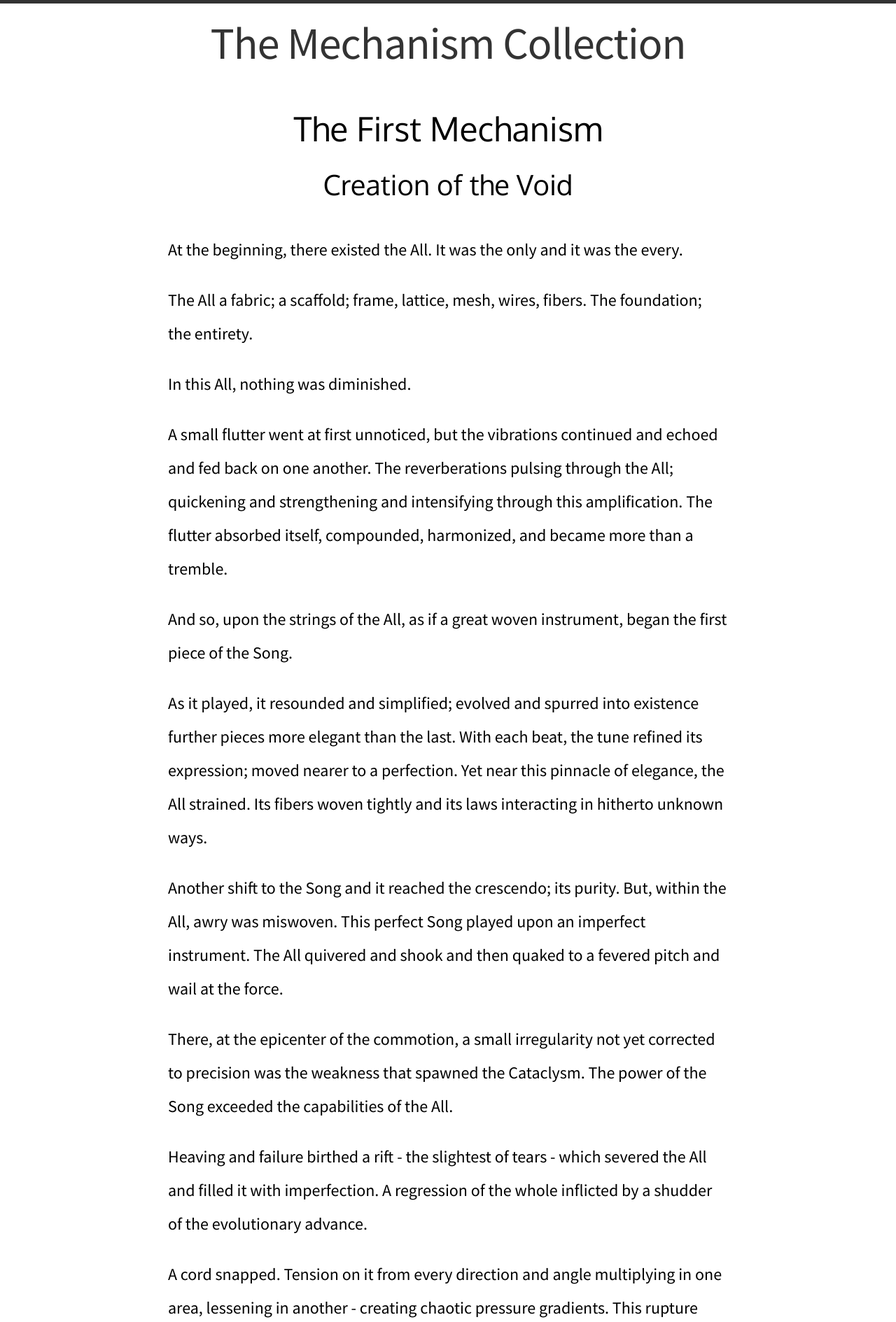
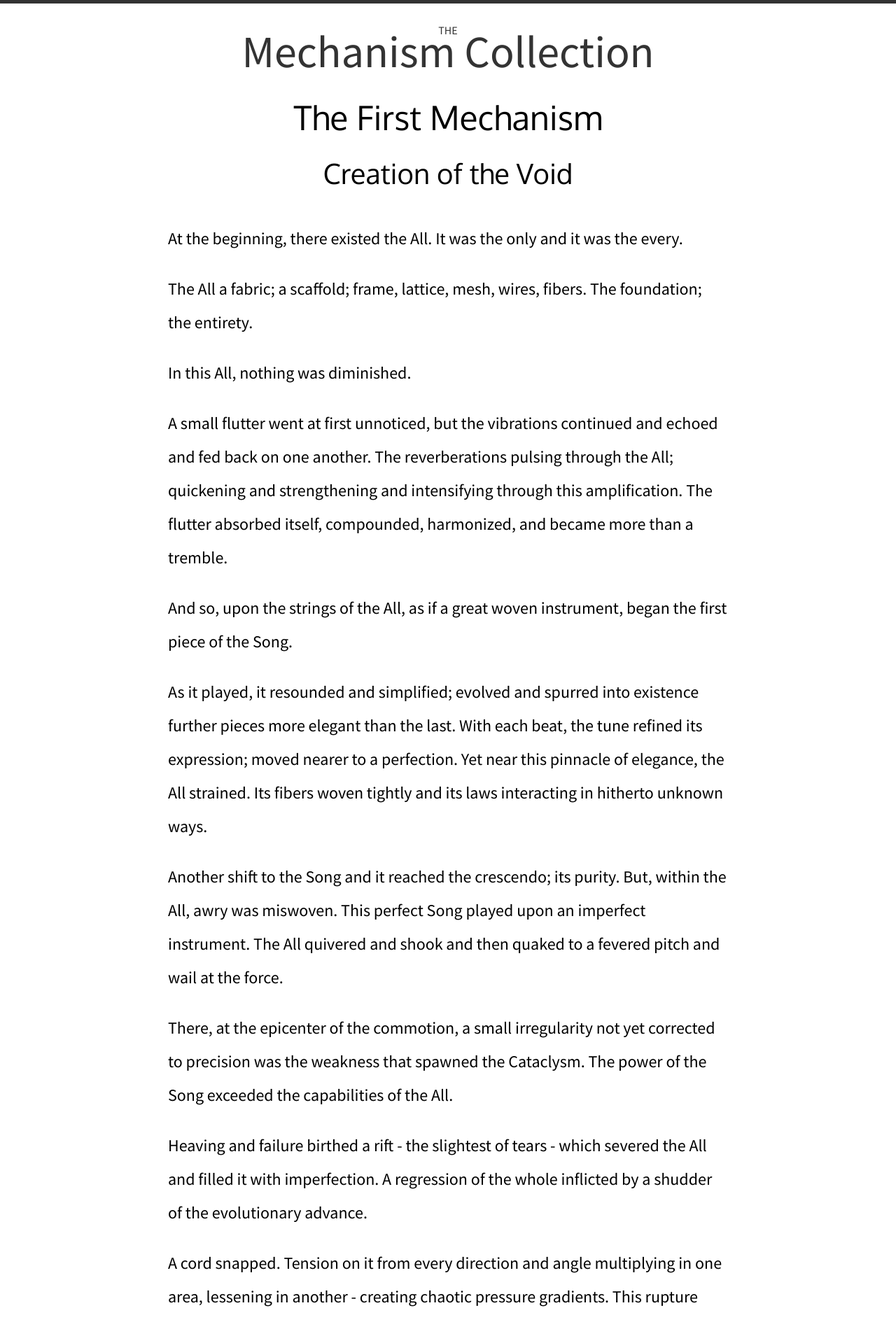
Before and after one commit to kyletolle/the-mechanism-collection, a Jekyll site: the page built from index.md, in a window 1280 px wide. Shown: the top 1889 px of the page at 70% size. Built offline with Jekyll 4.4.1, drawn with Linux system fonts in a browser that asks for light colours; some of the changed text lies outside the part shown.

Commit message:
Handle 'The' in title differently.

```diff
--- a/_config.yml
+++ b/_config.yml
@@ -1,5 +1,5 @@
 # Site settings
-title: The Mechanism Collection
+title: Mechanism Collection
 email: kyle@nullsix.com
 description: "A creation myth by Kyle Tolle."
 baseurl: ""
--- a/_includes/header.html
+++ b/_includes/header.html
@@ -1,5 +1,3 @@
 <header class="site-header">
-  <div class="wrap">
-    <a class="site-title" href="{{ site.baseurl }}/">{{ site.title }}</a>
-  </div>
+  <a class="site-title" href="{{ site.baseurl }}/"><span class="the">The</span> {{ site.title }}</a>
 </header>
--- a/css/main.css
+++ b/css/main.css
@@ -60,6 +60,18 @@ a:visited { color: #205caa; }
   background-color: white;
 }
 
+.site-header .the {
+  text-transform: uppercase;
+  display: block;
+  color: #333;
+  font-size: .25em;
+  line-height: 12px;
+  position: relative;
+  z-index: 1;
+  text-align: center;
+  padding-top: 2em;
+}
+
 .site-title,
 .site-title:hover,
 .site-title:visited {
@@ -67,8 +79,7 @@ a:visited { color: #205caa; }
   display: block;
   color: #333;
   font-size: 4em;
-  letter-spacing: -1px;
-  line-height: 112px;
+  line-height: 48px;
   position: relative;
   z-index: 1;
   text-align: center;
```
